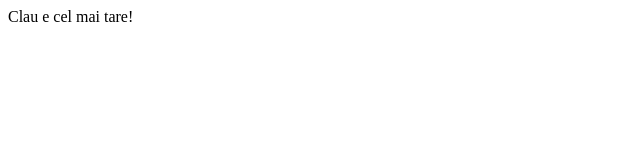
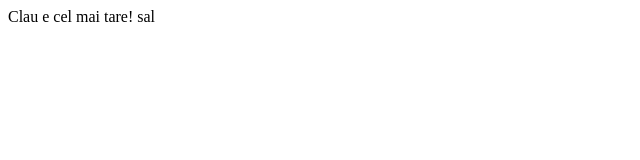
Before and after one commit to RotaruEmilianTeodor1086/ITxperience-, a plain HTML site: page index.html in a window 1280 px wide. Shown: the full height of the page, 0-640 px from the left. Drawn offline with Linux system fonts and the light colour scheme.

Commit message:
salutare

```diff
--- a/index.html
+++ b/index.html
@@ -7,6 +7,6 @@
 </head>
 <body>
     Clau e cel mai tare!
-
+    sal
 </body>
 </html>
```
